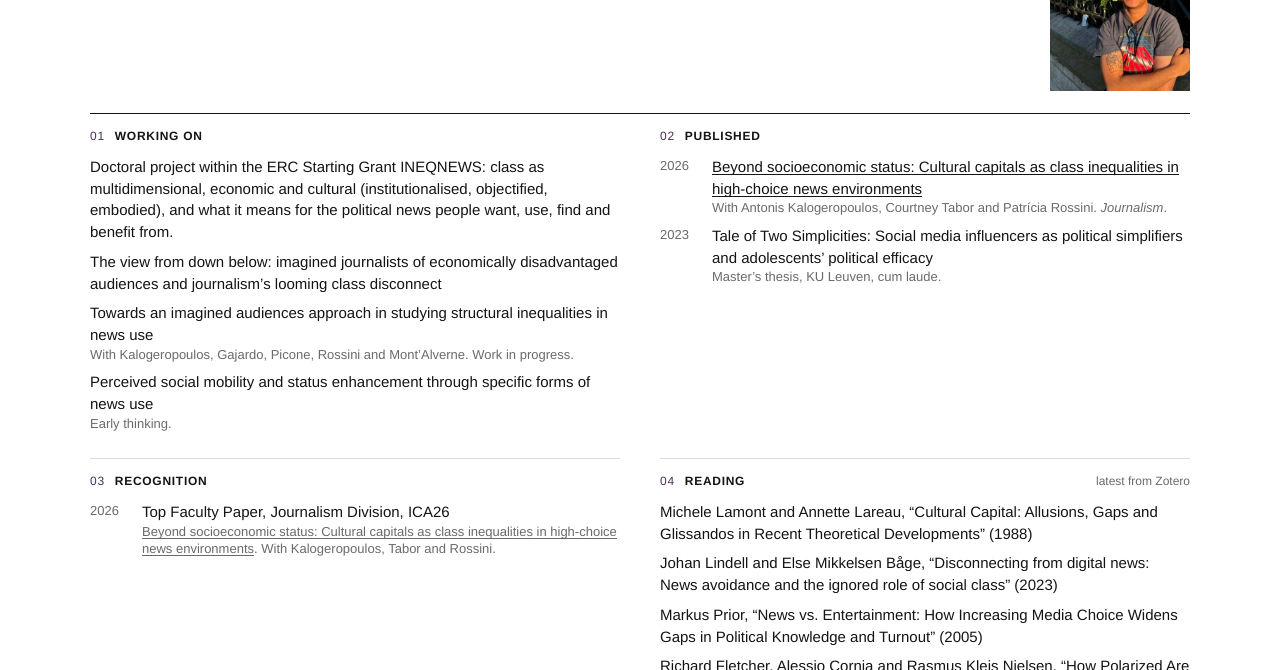
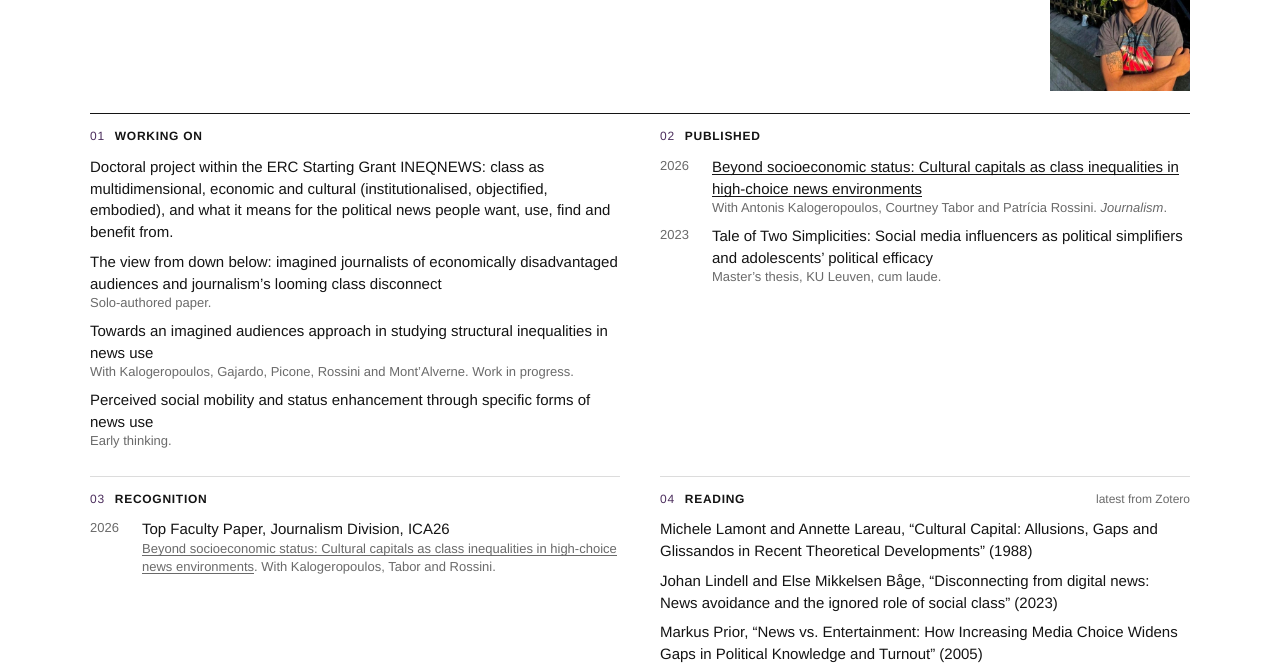
Before and after one commit to AtriMukherjee/academic-website, a plain HTML site: page index.html in a window 1280 px wide. Shown: the part 156-826 px from the top of the page. Drawn offline with Linux system fonts and the light colour scheme.

Commit message:
Note that The view from down below is solo-authored
Co-Authored-By: Claude Sonnet 5.5 <noreply@anthropic.com>
Claude-Session: https://claude.ai/code/session_01XVmutjiE2m7Pu7qxNwicD7

```diff
--- a/index.html
+++ b/index.html
@@ -86,7 +86,7 @@ li .m { display:block; color:var(--muted); font-size:13px; line-height:1.35; }
       <h2><i>01</i>Working on</h2>
       <ul class="plain">
         <li><div>Doctoral project within the ERC Starting Grant INEQNEWS: class as multidimensional, economic and cultural (institutionalised, objectified, embodied), and what it means for the political news people want, use, find and benefit from.</div></li>
-        <li><div>The view from down below: imagined journalists of economically disadvantaged audiences and journalism&rsquo;s looming class disconnect</div></li>
+        <li><div>The view from down below: imagined journalists of economically disadvantaged audiences and journalism&rsquo;s looming class disconnect<span class="m">Solo-authored paper.</span></div></li>
         <li><div>Towards an imagined audiences approach in studying structural inequalities in news use<span class="m">With Kalogeropoulos, Gajardo, Picone, Rossini and Mont&rsquo;Alverne. Work in progress.</span></div></li>
         <li><div>Perceived social mobility and status enhancement through specific forms of news use<span class="m">Early thinking.</span></div></li>
       </ul>
```
